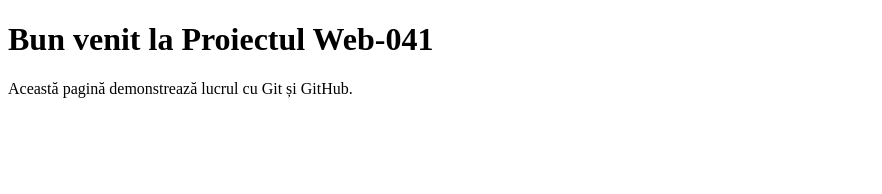
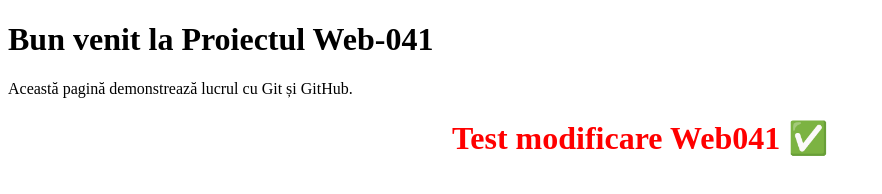
Before and after one commit to MarianGarbuz/proiect-web-041, a plain HTML site: page index.html in a window 1280 px wide. Shown: the whole page, without its empty margins (0-882 px from the left). Drawn offline with Linux system fonts and the light colour scheme.

Commit message:
Am adaugat test text in index.html

```diff
--- a/index.html
+++ b/index.html
@@ -8,5 +8,6 @@
 <body>
     <h1>Bun venit la Proiectul Web-041</h1>
     <p>Această pagină demonstrează lucrul cu Git și GitHub.</p>
+    <h1 style="color:red; text-align:center;">Test modificare Web041 ✅</h1>
 </body>
 </html>
```
Also changed, not shown: 1 other file.
